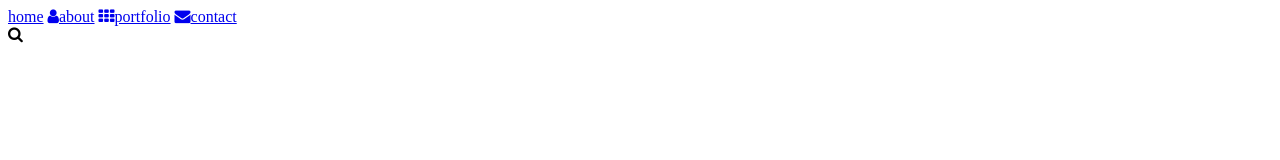
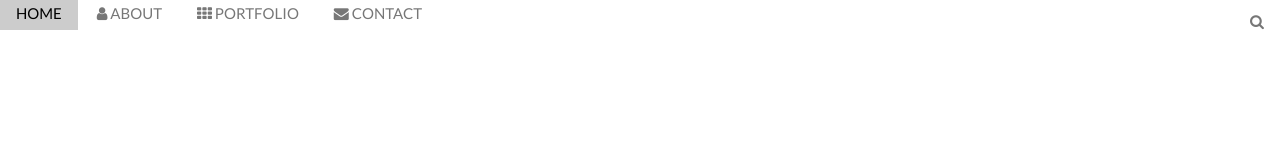
Before and after one commit to Suy4Dever/web-cv-template, a plain HTML site: page index.html in a window 1280 px wide. Drawn offline with Linux system fonts and the light colour scheme.

Commit message:
add layout for navigation

```diff
--- a/style.css
+++ b/style.css
@@ -0,0 +1,36 @@
+* {
+    padding: 0px;
+    margin: 0px;
+    box-sizing: border-box;
+    font-family: "Lato";
+    font-size: 15px;
+    line-height: 1.8;
+    /* color: #777; */
+}
+
+.nav-container a:link, .search-button {
+    padding: 8px 16px;
+    text-transform: uppercase;
+    text-decoration: none;
+    color: #777;
+}
+
+.nav-container a:visited {
+    color: #777;
+}
+
+.nav-container a:hover {
+    background-color: #ccc;
+    color: black;
+}
+
+.search-button:hover {
+    display: inline-block;
+    color: white;
+    background-color: red;
+}
+
+nav {
+    display: flex;
+    justify-content: space-between;
+}
```
Also changed, not shown: index.html (+3 -3 lines).
